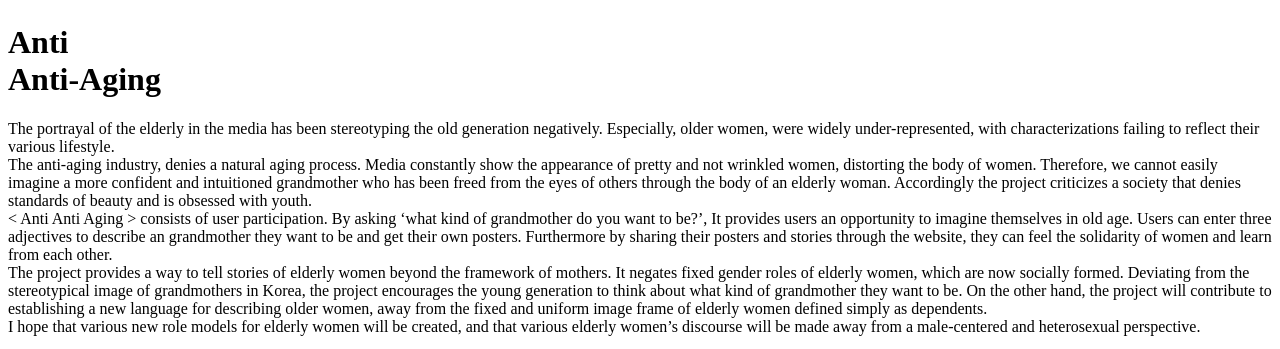
After one commit to adfilm2/flaskWebProject, a Flask app: page /about in a window 1280 px wide. The commit adds this page. Shown: the part 613-962 px from the top of the page. Run offline with Flask 2, Linux system fonts and the light colour scheme; some libraries are stand-ins or nearby versions.

Commit message:
:sparkles: Add about page

```diff
--- /dev/null
+++ b/templates/about.html
@@ -0,0 +1,78 @@
+<!DOCTYPE html>
+<html lang="en">
+
+<head>
+    <meta charset="UTF-8">
+    <meta name="viewport" content="width=device-width,initial-scale=1">
+    <link rel="stylesheet" href="https://maxcdn.bootstrapcdn.com/bootstrap/3.3.2/css/bootstrap-theme.min.css">
+    <link rel="stylesheet" href="{{ url_for('static', filename='css/setting.css') }}">
+    <link rel="stylesheet" href="{{ url_for('static', filename='css/about.css') }}">
+    <script src="https://ajax.googleapis.com/ajax/libs/jquery/3.5.1/jquery.min.js"></script>
+    <title>Title</title>
+
+</head>
+
+<body>
+    <img id="logo" src="../static/logo.png">
+    <img id="menu" src="../static/menu/menu.png">
+    <div class="container">
+        <img id="about" src="../static/about.png">
+        <h1>Anti<br>Anti-Aging</h1>
+        <p id='eng'>The portrayal of the elderly in the media has been stereotyping the old generation negatively. Especially,
+            older women, were widely under-represented, with characterizations failing to reflect their various
+            lifestyle.<br>
+            The anti-aging industry, denies a natural aging process. Media constantly show the appearance of pretty and
+            not wrinkled women, distorting the body of women. Therefore, we cannot easily imagine a more confident and
+            intuitioned grandmother who has been freed from the eyes of others through the body of an elderly woman.
+            Accordingly the project criticizes a society that denies standards of beauty and is obsessed with youth.<br>
+            &lt; Anti Anti Aging &gt; consists of user participation. By asking ‘what kind of grandmother do you want to
+            be?’, It provides users an opportunity to imagine themselves in old age. Users can enter three adjectives to
+            describe an grandmother they want to be and get their own posters. Furthermore by sharing their posters and
+            stories through the website, they can feel the solidarity of women and learn from each other.<br>
+            The project provides a way to tell stories of elderly women beyond the framework of mothers. It negates
+            fixed gender roles of elderly women, which are now socially formed. Deviating from the stereotypical image
+            of grandmothers in Korea, the project encourages the young generation to think about what kind of
+            grandmother they want to be. On the other hand, the project will contribute to establishing a new language
+            for describing older women, away from the fixed and uniform image frame of elderly women defined simply as
+            dependents.
+            <br>
+            I hope that various new role models for elderly women will be created, and that various elderly women’s
+            discourse will be made away from a male-centered and heterosexual perspective.</p>
+        <img id="hand1" src="../static/about-hand1@3x.png">
+        <img id="hand2" src="../static/about-hand2@3x.png">
+        <p id='kor'>젊은 여성의 신체와 외모를 기준으로 하는 노화방지의학, 즉 안티에이징 산업은<br>
+            자연스러운 노화 과정을 부정한다. 따라서 우리는 노인여성의 몸을 통해 <br>
+            타자의 시선에서 자유로워진 좀 더 당당하고 직관을 가진 할머니 여성을 쉽게 상상하지 못한다. <br><br>
+
+            본 작업은 여성이 가질 수 있는 무형의 가치에 주목한다. 또한 재단된 미의 기준을 부정하고 젊음에 집착하는<br>
+            사회를 비판한다. ‘우리는 어떤 할머니가 될 것인가?’에 대한 물음을 던짐으로써 젊은 여성 세대가 노년의 삶의 <br>
+            방향성을 고민하도록 유도한다. 사용자는 간단한 질문을 통해 ‘나는 어떤 할머니가 될 것인가’에 대해 스스로 <br>
+            생각하는 시간을 갖고 자신만의 포스터를 제작한다. 나아가 웹사이트를 통해 자신의 포스터와 이야기를 <br>
+            공유함으로써 여성 연대를 느끼고 서로를 통해 배워가도록 한다. <br><br>
+
+            &lt; Anti Anti Aging &gt; 작업은 현재 사회적으로 형성되어 있는 노인여성의 성역할에 고정되지 않고, <br>
+            어머니라는 틀을 넘어 노인여성의 이야기를 할 수 있는 통로를 마련한다. <br>
+            한편 단순히 의존자로서 규정되는 노인여성의 고정적이고 획일화된 이미지 프레임을 벗어나 <br>
+            여성으로서 노년의 삶을 표현하고 해석하는 언어를 만들어내는 데에 기여할 것이다.<br><br>
+
+            나아가 본 작업을 통해 노인여성들에 대한 다양하고 새로운 역할 모델이 창조되고, 남성중심적이고 <br>
+            이성애중심적인 시각에서 벗어나 다채로운 노인여성 담론이 이루어지기를 기대한다. </p>
+
+
+    </div>
+
+
+
+
+
+
+
+
+
+
+    <script>
+
+    </script>
+</body>
+
+</html>
--- a/templates/home.html
+++ b/templates/home.html
@@ -4,7 +4,6 @@
     <meta charset="UTF-8">
     <link rel="stylesheet" href="https://maxcdn.bootstrapcdn.com/bootstrap/3.3.2/css/bootstrap-theme.min.css">
     <link rel="stylesheet" href="{{ url_for('static', filename='css/setting.css') }}">
-    <link rel="stylesheet" href="{{ url_for('static', filename='css/index.css') }}">
     <script src="https://ajax.googleapis.com/ajax/libs/jquery/3.5.1/jquery.min.js"></script>
     <title>Title</title>
 </head>
--- a/templates/question1.html
+++ b/templates/question1.html
@@ -20,8 +20,10 @@
         <div class="textdiv">
             <input type="text" placeholder="이름 입력">
         </div>
-        <img class="finger" onclick="history.back()" src="{{url_for('static',filename='left.png')}}">
-        <a href="/q2"><img class="finger" src="{{url_for('static',filename='right.png')}}"></a>
+        <div id='bottom-container'>
+            <img class="finger" onclick="history.back()" src="{{url_for('static',filename='left.png')}}">
+            <a href="/q2"><img class="finger" src="{{url_for('static',filename='right.png')}}"></a>
+        </div>
     </div>
 
 
```
Also changed, not shown: templates/menu.html (+31 -10 lines), templates/question2.html (+4 -3 lines), templates/question3.html (+13 -12 lines), templates/share.html (added).
